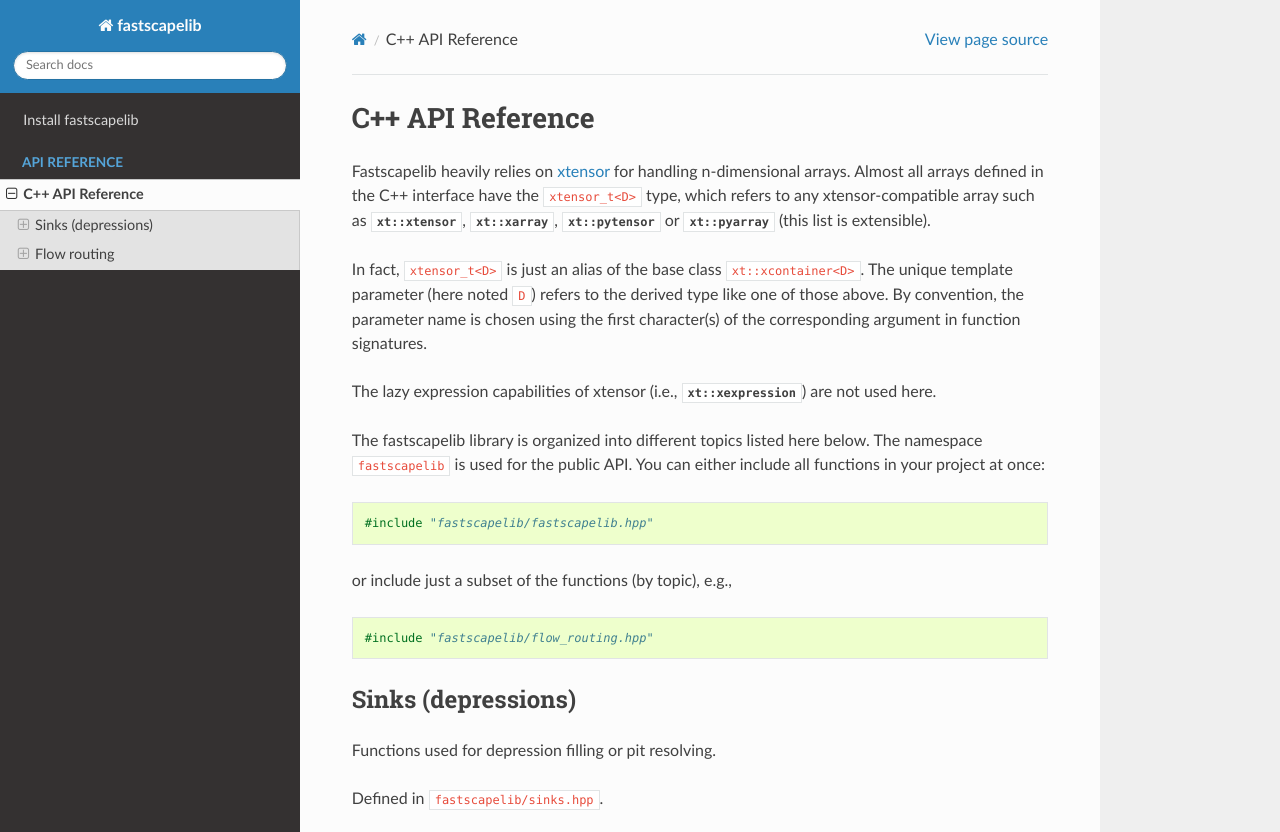
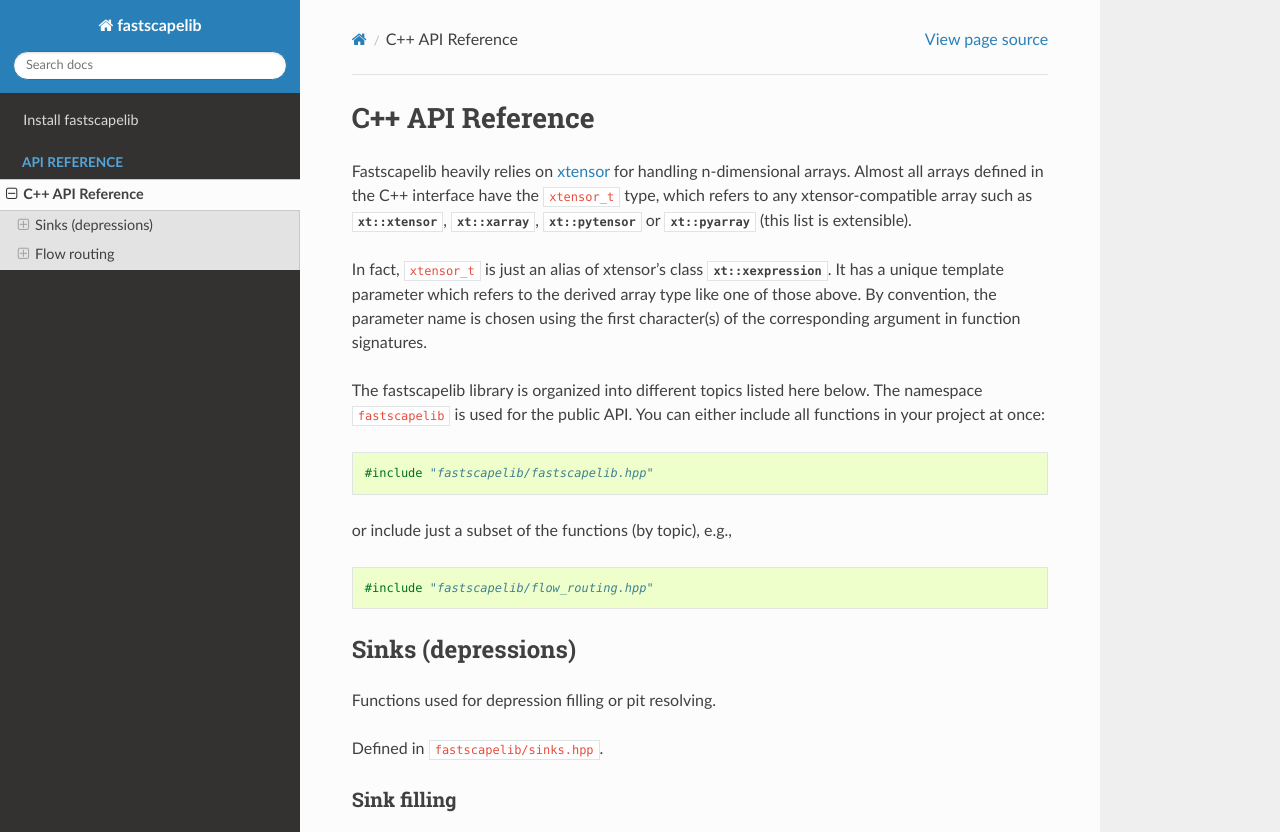
Before and after one commit to fastscape-lem/fastscapelib, a Sphinx documentation site: the page built from doc/source/api_cpp.rst, in a window 1280 px wide and 900 px high, cut to the strip 0-832 px from the top of the window. Built offline with Sphinx 7.4.7 and the Read the Docs theme 2.0.0, drawn with Linux system fonts in a browser that asks for light colours.

Commit message:
split implementation/API functions and use xt::xexpression in API (#3)

```diff
--- a/doc/source/api_cpp.rst
+++ b/doc/source/api_cpp.rst
@@ -3,19 +3,17 @@ C++ API Reference
 
 Fastscapelib heavily relies on xtensor_ for handling n-dimensional
 arrays. Almost all arrays defined in the C++ interface have the
-``xtensor_t<D>`` type, which refers to any xtensor-compatible array
+``xtensor_t`` type, which refers to any xtensor-compatible array
 such as :cpp:type:`xt::xtensor <xt::xtensor>`, :cpp:type:`xt::xarray
 <xt::xtensor>`, :cpp:type:`xt::pytensor <xt::pytensor>` or
 :cpp:type:`xt::pyarray <xt::pyarray>` (this list is extensible).
 
-In fact, ``xtensor_t<D>`` is just an alias of the base class
-``xt::xcontainer<D>``. The unique template parameter (here noted
-``D``) refers to the derived type like one of those above. By
-convention, the parameter name is chosen using the first character(s)
-of the corresponding argument in function signatures.
-
-The lazy expression capabilities of xtensor (i.e.,
-:cpp:type:`xt::xexpression <xt::xexpression>`) are not used here.
+In fact, ``xtensor_t`` is just an alias of xtensor's class
+:cpp:type:`xt::xexpression <xt::xexpression>`. It has a unique
+template parameter which refers to the derived array type like one of
+those above. By convention, the parameter name is chosen using the
+first character(s) of the corresponding argument in function
+signatures.
 
 .. _xtensor: https://xtensor.readthedocs.io/en/latest/
 
```
Also changed, not shown: other parts of doc/source/api_cpp.rst (+2 -2 lines), 4 other files.
